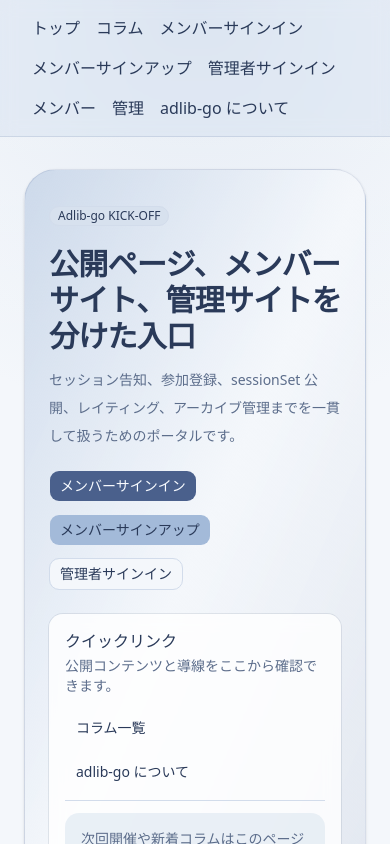
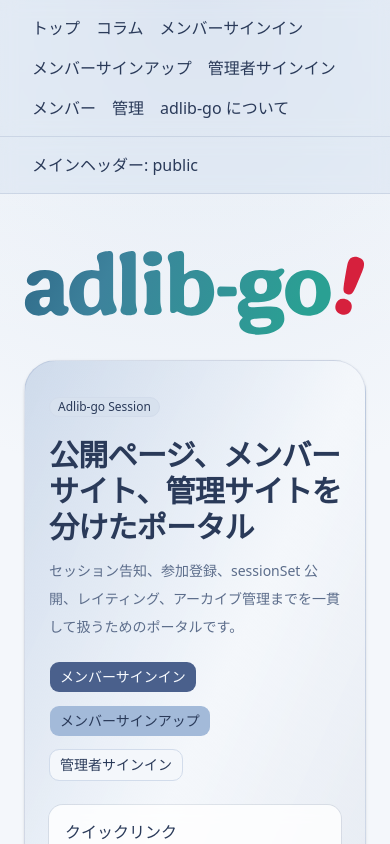
Before and after one commit to yukikim/adlib-go-project, a Next.js app: page / in a window 390 px wide. Shown: the top 844 px of the page. Built offline with nearby package versions, Linux system fonts and the light colour scheme; no server answers; the database is empty.

Commit message:
ロゴ配置、カスタムヘッダー準備

```diff
--- a/app/admin/page.tsx
+++ b/app/admin/page.tsx
@@ -1,7 +1,13 @@
 import PortalWorkspace from '@/components/portal/PortalWorkspace';
 import { requirePageUser } from '@/lib/pageAuth';
+import MainHeader from '@/components/portal/MainHeader';
 
 export default async function AdminPage() {
   await requirePageUser('admin', '/admin/signin');
-  return <PortalWorkspace view="admin" />;
+  return (
+    <>
+      <MainHeader view="admin" />
+      <PortalWorkspace view="admin" />
+    </>
+  );
 }
--- a/app/admin/signin/page.tsx
+++ b/app/admin/signin/page.tsx
@@ -1,5 +1,11 @@
 import AuthWorkspace from '@/components/portal/AuthWorkspace';
+import MainHeader from '@/components/portal/MainHeader';
 
 export default function AdminSignInPage() {
-  return <AuthWorkspace view="admin-signin" />;
+  return (
+    <>
+      <MainHeader view="admin-signin" />
+      <AuthWorkspace view="admin-signin" />
+    </>
+  );
 }
--- a/app/member/page.tsx
+++ b/app/member/page.tsx
@@ -1,7 +1,13 @@
 import PortalWorkspace from '@/components/portal/PortalWorkspace';
 import { requirePageUser } from '@/lib/pageAuth';
+import MainHeader from '@/components/portal/MainHeader';
 
 export default async function MemberPage() {
   await requirePageUser('member');
-  return <PortalWorkspace view="member" />;
+  return (
+    <>
+      <MainHeader view="member" />
+      <PortalWorkspace view="member" />
+    </>
+  );
 }
--- a/app/page.tsx
+++ b/app/page.tsx
@@ -1,5 +1,12 @@
 import { PublicHomePage } from '@/components/public/PublicHomePage';
+import MainHeader from '@/components/portal/MainHeader';
 
 export default async function HomePage() {
-  return <PublicHomePage />;
+
+  return (
+    <>
+      <MainHeader  view="public" />
+      <PublicHomePage />
+    </>
+  );
 }
--- a/app/signin/page.tsx
+++ b/app/signin/page.tsx
@@ -1,5 +1,11 @@
 import AuthWorkspace from '@/components/portal/AuthWorkspace';
+import MainHeader from '@/components/portal/MainHeader';
 
 export default function SignInPage() {
-  return <AuthWorkspace view="signin" />;
+  return (
+    <>
+      <MainHeader view="signin" />
+      <AuthWorkspace view="signin" />
+    </>
+  );
 }
--- a/app/signup/page.tsx
+++ b/app/signup/page.tsx
@@ -1,5 +1,11 @@
 import AuthWorkspace from '@/components/portal/AuthWorkspace';
+import MainHeader from '@/components/portal/MainHeader';
 
 export default function SignUpPage() {
-  return <AuthWorkspace view="signup" />;
+  return (
+    <>
+      <MainHeader view="signup" />
+      <AuthWorkspace view="signup" />
+    </>
+  );
 }
--- /dev/null
+++ b/src/components/portal/MainHeader.tsx
@@ -0,0 +1,13 @@
+type MainHeaderProps = {
+  view: 'public' | 'member' | 'admin' | 'admin-signin' | 'signin' | 'signup' | 'other';
+};
+
+export default function MainHeader({ view }: MainHeaderProps) {
+    return (
+        <header className="border-b border-brand-main/15 bg-brand-base/15 backdrop-blur-sm">
+            <div className="mx-auto flex max-w-250 flex-wrap gap-4 px-8 py-4">
+            <h2>メインヘッダー: {view}</h2>
+            </div>
+        </header>
+    )
+}
--- a/src/components/public/PublicHomePage.tsx
+++ b/src/components/public/PublicHomePage.tsx
@@ -3,6 +3,7 @@ import { Button } from '@/components/ui/button';
 import { Card, CardContent, CardDescription, CardHeader, CardTitle } from '@/components/ui/card';
 import { Separator } from '@/components/ui/separator';
 import { prisma } from '@/lib/prisma';
+import Image from 'next/image';
 
 export async function PublicHomePage() {
   const now = new Date();
@@ -33,14 +34,25 @@ export async function PublicHomePage() {
 
   return (
     <main className="mx-auto flex max-w-6xl flex-col gap-6 px-6 py-8 md:px-8">
+      <div>
+
+      </div>
+              <Image
+                src='/images/main_logo.svg'
+                alt="Hero Image"
+                width={1200}
+                height={400}
+                // className="w-auto lg:w-[800px] mx-[20%]"
+                // style={{ height: 'auto' }}
+              />
       <section className="overflow-hidden rounded-[2rem] border border-brand-main/15 bg-linear-to-br from-brand-base/45 via-background to-brand-main/10 shadow-sm">
         <div className="grid gap-6 px-6 py-8 md:grid-cols-[1.4fr_0.9fr] md:px-8 md:py-10">
           <div className="space-y-5">
             <Badge variant="outline" className="brand-kicker">
-              Adlib-go KICK-OFF
+              Adlib-go Session
             </Badge>
             <div className="space-y-3">
-              <h1 className="text-3xl font-semibold tracking-tight md:text-4xl">公開ページ、メンバーサイト、管理サイトを分けた入口</h1>
+              <h1 className="text-3xl font-semibold tracking-tight md:text-4xl">公開ページ、メンバーサイト、管理サイトを分けたポータル</h1>
               <p className="max-w-2xl text-sm leading-7 text-muted-foreground md:text-base">
                 セッション告知、参加登録、sessionSet 公開、レイティング、アーカイブ管理までを一貫して扱うためのポータルです。
               </p>
```
Also changed, not shown: public/images/main_logo.svg (added).
